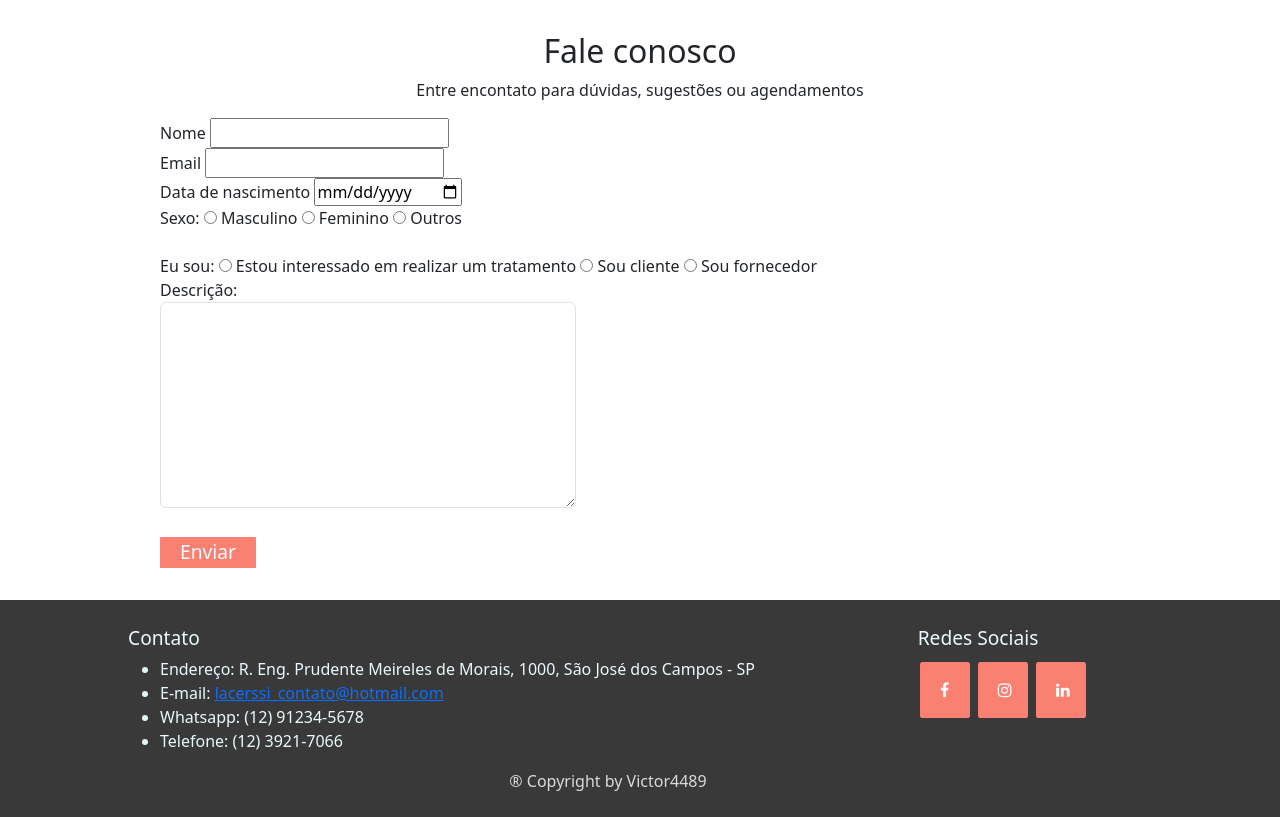
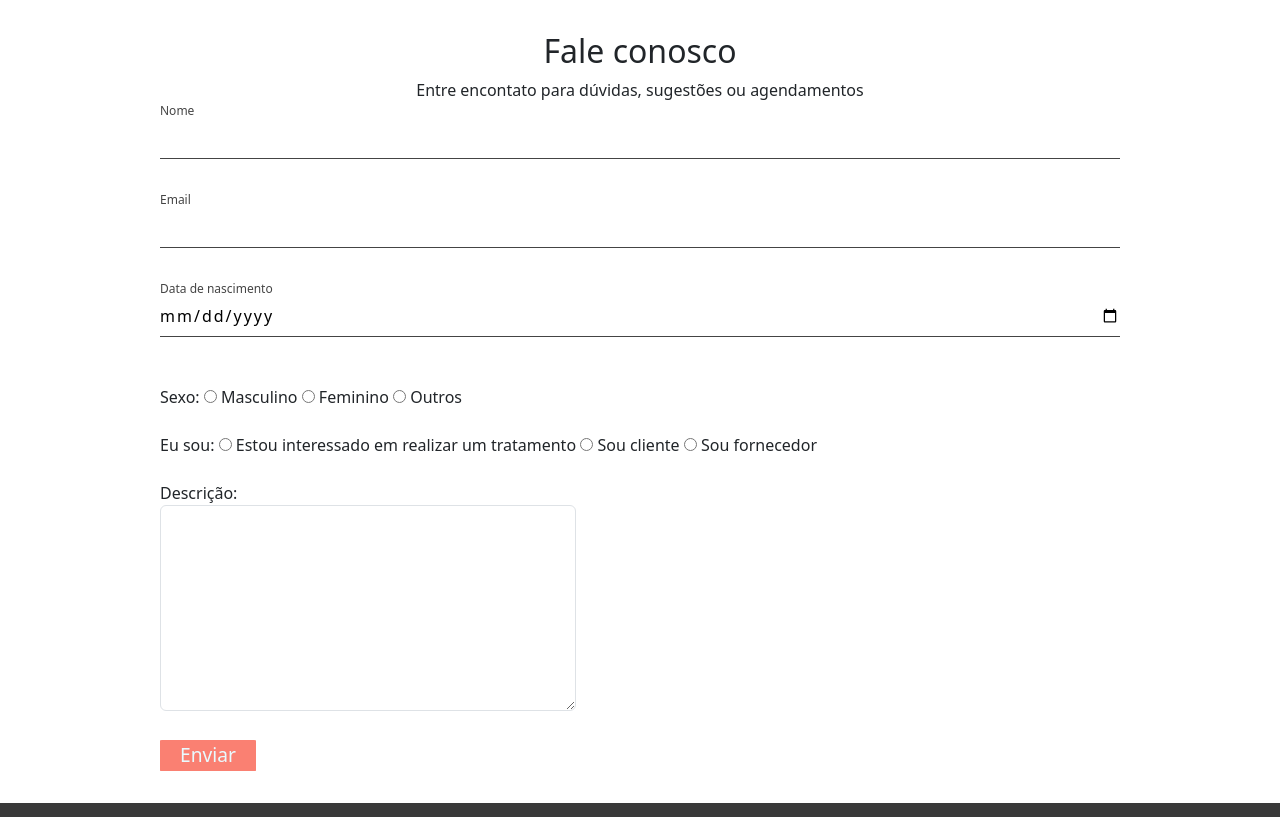
Before and after one commit to victor4486/Desafio-3, a Flask app: page /contato in a window 1280 px wide. Shown: the part 104-921 px from the top of the page. Run offline with Flask 3, Linux system fonts and the light colour scheme.

Commit message:
finalização do formulário

```diff
--- a/static/css/style.css
+++ b/static/css/style.css
@@ -241,7 +241,7 @@
     width: 200px;
     height: 200px;
     border-radius: 8%;
-    border: 5px solid salmon;
+    border: 5px solid var(--primary-color);
     transition: transform 0.3s ease;
 }
 
@@ -295,6 +295,37 @@
     justify-content: left;
 }
 
+.inputbox {
+    position: relative;
+    margin-bottom: 1.5rem;
+}
+
+.inputbox input {
+    width: 100%;
+    border: none;
+    border-bottom: #444 solid 1px;
+    letter-spacing: 2px;
+    outline: none;
+    padding: 0.5rem 0;
+    font-size: 1rem;
+}
+
+.inputbox label {
+    position: absolute;
+    top: 0.5rem;
+    left: 0;
+    pointer-events: none;
+    transition: 0.5s;
+    color: #666;
+}
+
+.inputbox input:focus + label,
+.inputbox input:not(:placeholder-shown) + label {
+    top: -1rem;
+    left: 0;
+    font-size: 0.75rem;
+    color: #444;
+}
 
 .button-contato{
     width: 10%;
--- a/templates/contato.html
+++ b/templates/contato.html
@@ -10,20 +10,26 @@
         <section class='form'>
             <form>
                 <fieldset>
-                    <div>
-                        <label>Nome</label>
+                    <div class='inputbox'>
                         <input type='text' name='nome' id='nome' required>
+                        <label for='nome'>Nome</label>
                     </div>
 
-                    <div>
-                        <label>Email</label>
+                    <br>
+
+                    <div class='inputbox'>
                         <input type='email' name='email' id='email' required>
+                        <label for='email'>Email</label>
                     </div>
 
+                    <br>
+
                     <div class='inputbox'>
-                        <label>Data de nascimento</label>
                         <input type='date' name='nascimento' id='nascimento' class='inputUser' required>
+                        <label for='nascimento'>Data de nascimento</label>
                     </div>
+
+                    <br>
 
                     <div>
                         <label>Sexo:</label>
@@ -47,6 +53,8 @@
                         <label for='PJ' >Sou fornecedor</label>
                     </div>
 
+                    <br>
+
                     <div>
                         <label>Descrição:</label>
                         <textarea class="form-control" name="descricao" id="descricao" rows="8" style='width:26em' required></textarea>
```
